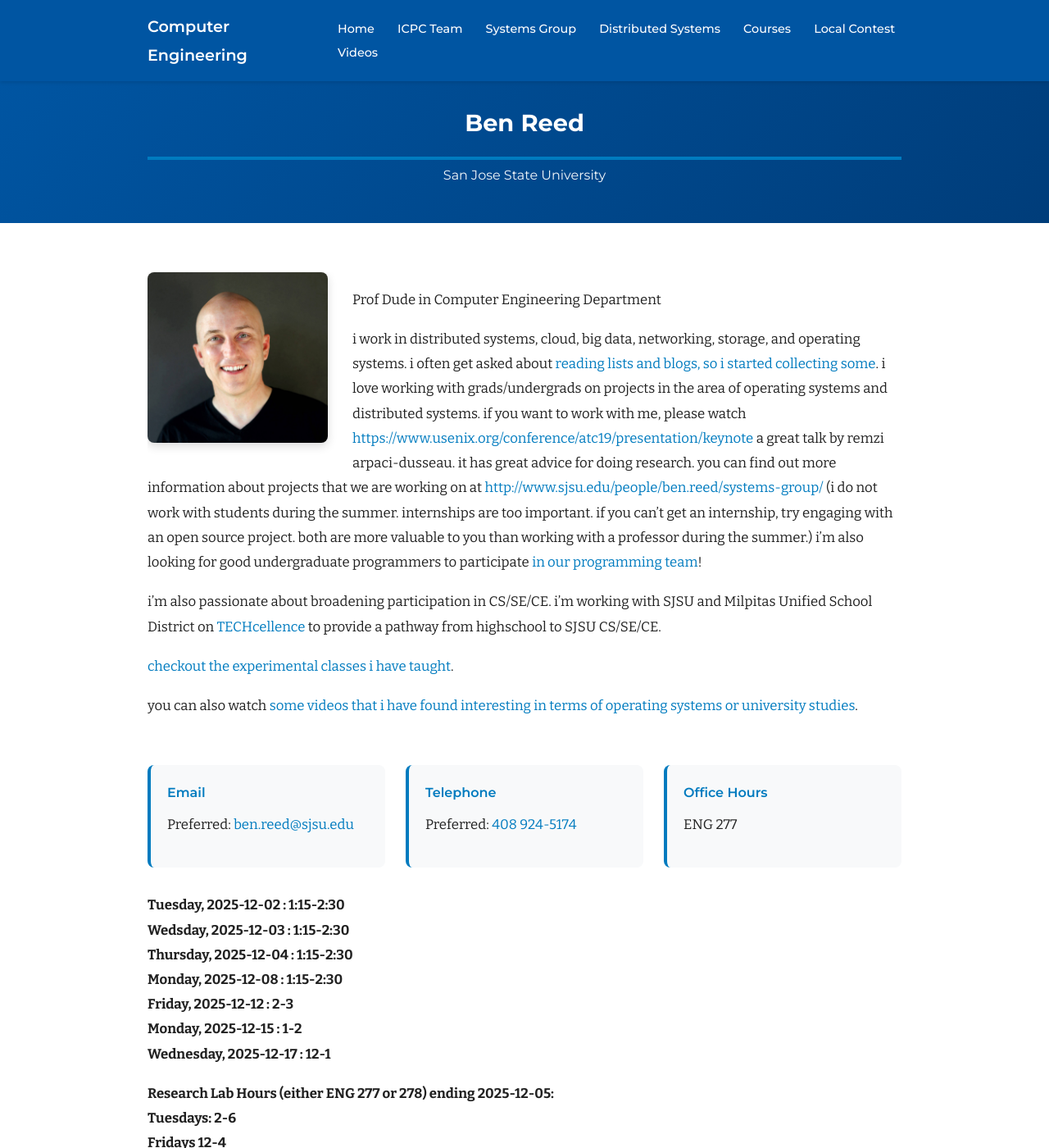
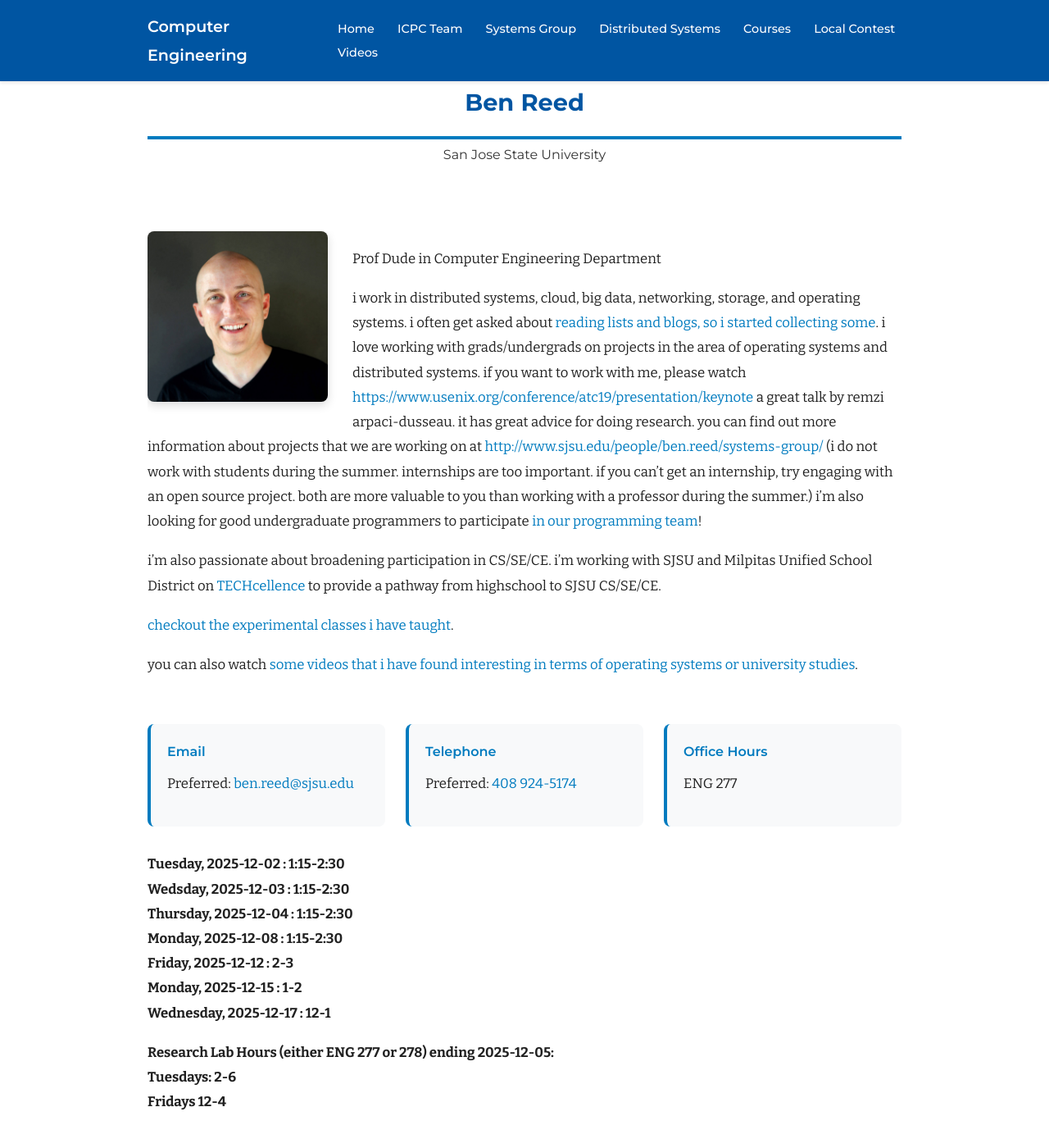
Before and after one commit to breed/benreed-sjsu, a Jekyll site: the page built from index.md, in a window 1280 px wide and 1400 px high. Shown: the whole window at 82% size. Built offline with Jekyll 4.4.1, drawn with Linux system fonts in a browser that asks for light colours.

Commit message:
Remove hero padding and blue background

```diff
--- a/css/style.css
+++ b/css/style.css
@@ -75,9 +75,6 @@ nav a:hover {
 
 /* Hero Section */
 .hero {
-    background: linear-gradient(135deg, #0055a2 0%, #003d7a 100%);
-    color: #fff;
-    padding: 25px 0;
     text-align: center;
 }
 
@@ -86,14 +83,14 @@ nav a:hover {
     font-size: 1.8rem;
     font-weight: 700;
     margin-bottom: 5px;
-    color: #fff;
+    color: #0055a2;
 }
 
 .hero .subtitle {
     font-family: 'Montserrat', sans-serif;
     font-size: 1rem;
     font-weight: 400;
-    opacity: 0.95;
+    color: #333;
 }
 
 /* Main Content */
@@ -329,10 +326,6 @@ footer p {
         margin-left: 0;
     }
 
-    .hero {
-        padding: 20px 0;
-    }
-
     .hero h1 {
         font-size: 1.5rem;
     }
```
